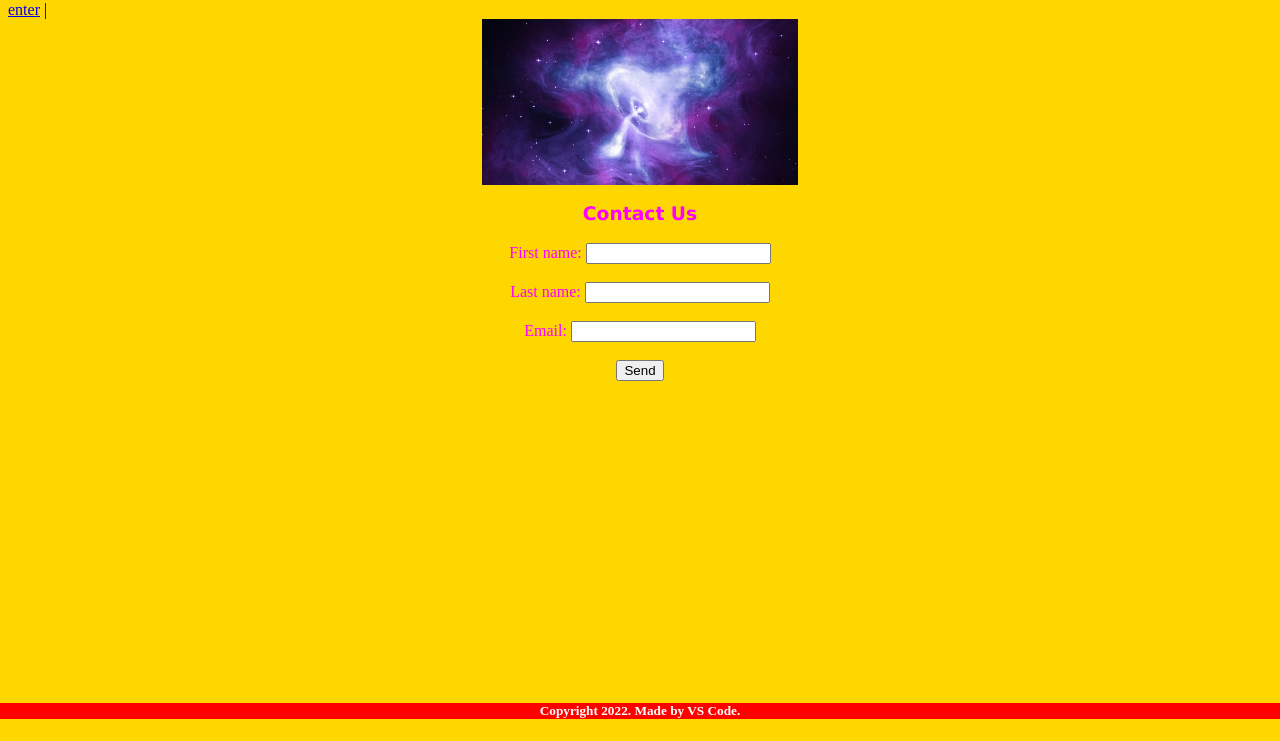
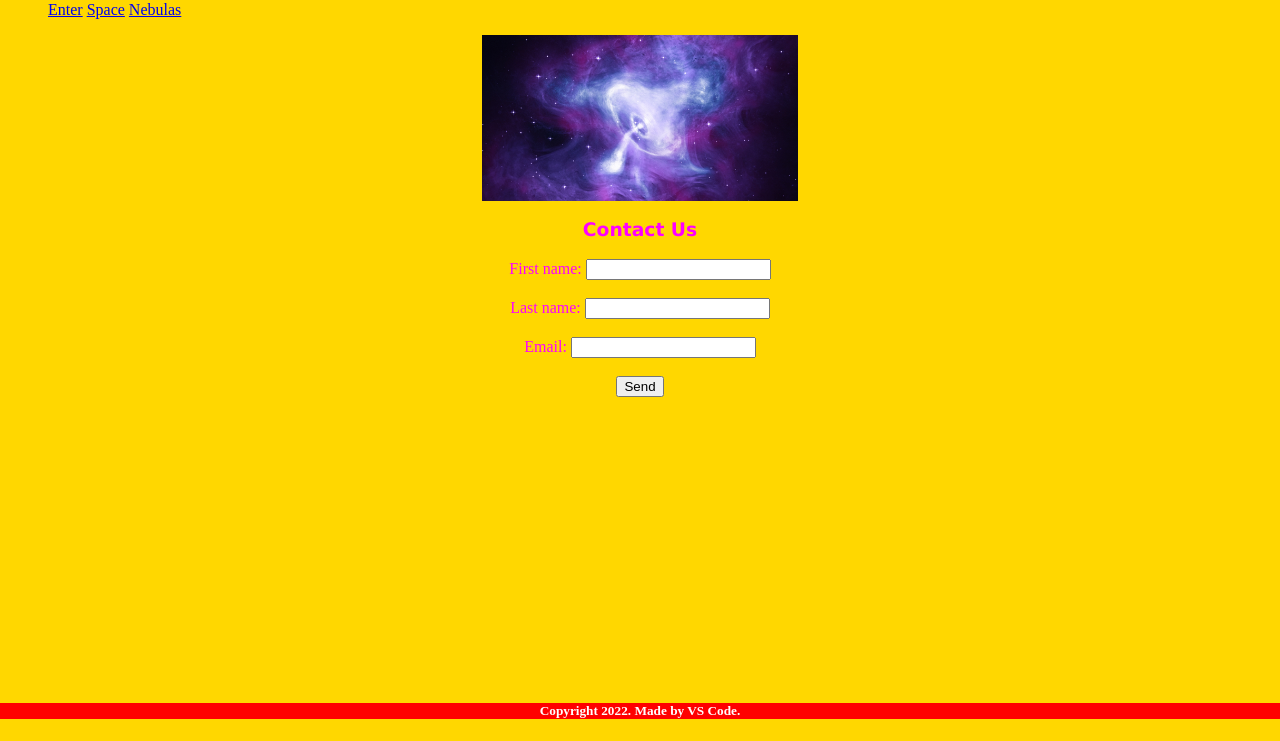
Before and after one commit to famelga/Landing-Page, a plain HTML site: page text.html in a window 1280 px wide. Shown: the part 59-800 px from the top of the page. Drawn offline with Linux system fonts and the light colour scheme.

Commit message:
added unorganized list to nav

```diff
--- a/text.html
+++ b/text.html
@@ -13,8 +13,13 @@
     </header>
 
     <nav>
-        <a href="/Enter/">enter</a> |
+        <ul>
+         <a href="/Enter/">Enter</a>
+         <a href="/Space/">Space</a>
+         <a href="/Nebulas/">Nebulas</a>
+        </ul>
     </nav>
+
     <img src="assets/images/crab_nebula.jpeg" alt="Nebula in Galaxy">
 
     <form>
```
